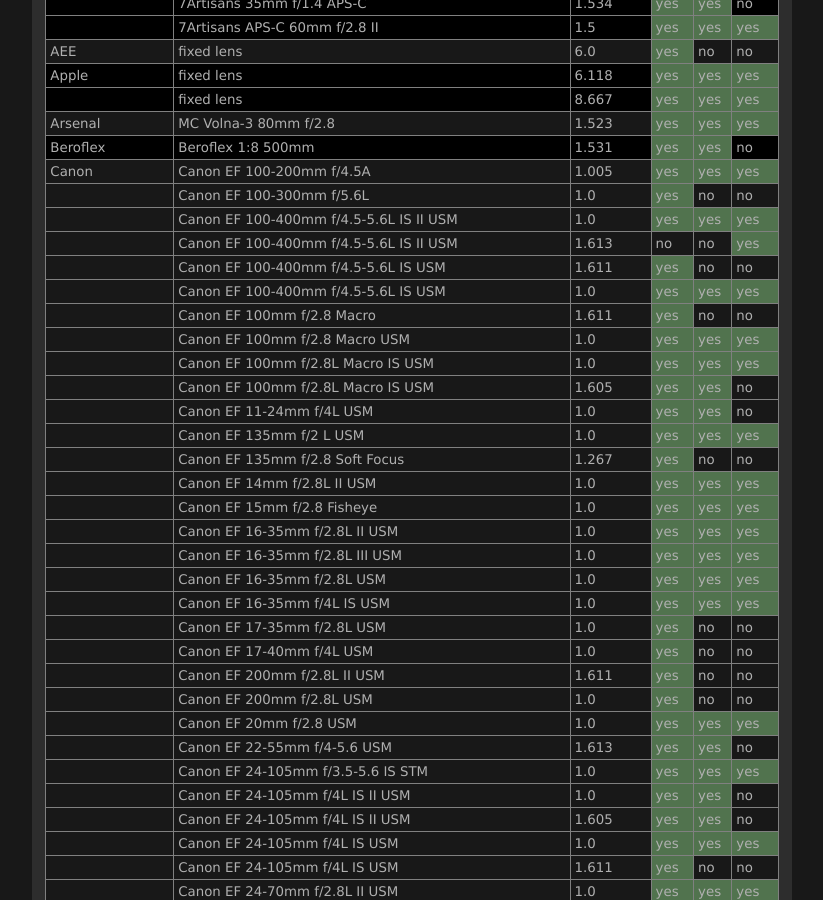
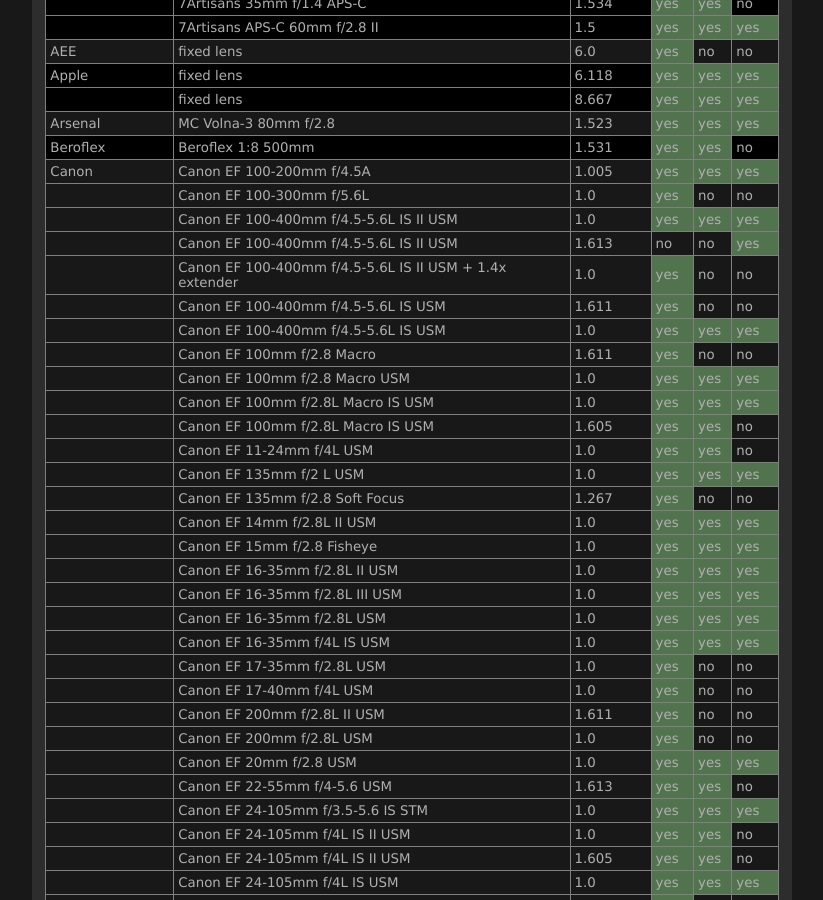
Before and after one commit to lensfun/lensfun.github.io, a Jekyll site: the page built from _posts/lenslist/2999-12-31-Lenslist-master.md, in a window 1280 px wide and 900 px high, scrolled down 522 px. Shown: the whole window, without its empty margins (284-1107 px from the left). Built offline with Jekyll 4.4.1, drawn with Linux system fonts in a browser that asks for light colours.

Commit message:
Update master lens list from GitHub Actions

```diff
--- a/_posts/lenslist/2999-12-31-Lenslist-master.md
+++ b/_posts/lenslist/2999-12-31-Lenslist-master.md
@@ -20,6 +20,7 @@ This list was generated on 2024-10-08 from current Lensfun sources. Your Lensfun
 <tr class="lenslist-bg2"><td></td><td>Canon EF 100-300mm f/5.6L</td><td>1.0</td><td class="lenslist-highlight lenslist-check">yes</td><td class="lenslist-check">no</td><td class="lenslist-check">no</td></tr>
 <tr class="lenslist-bg2"><td></td><td>Canon EF 100-400mm f/4.5-5.6L IS II USM</td><td>1.0</td><td class="lenslist-highlight lenslist-check">yes</td><td class="lenslist-highlight lenslist-check">yes</td><td class="lenslist-highlight lenslist-check">yes</td></tr>
 <tr class="lenslist-bg2"><td></td><td>Canon EF 100-400mm f/4.5-5.6L IS II USM</td><td>1.613</td><td class="lenslist-check">no</td><td class="lenslist-check">no</td><td class="lenslist-highlight lenslist-check">yes</td></tr>
+<tr class="lenslist-bg2"><td></td><td>Canon EF 100-400mm f/4.5-5.6L IS II USM + 1.4x extender</td><td>1.0</td><td class="lenslist-highlight lenslist-check">yes</td><td class="lenslist-check">no</td><td class="lenslist-check">no</td></tr>
 <tr class="lenslist-bg2"><td></td><td>Canon EF 100-400mm f/4.5-5.6L IS USM</td><td>1.611</td><td class="lenslist-highlight lenslist-check">yes</td><td class="lenslist-check">no</td><td class="lenslist-check">no</td></tr>
 <tr class="lenslist-bg2"><td></td><td>Canon EF 100-400mm f/4.5-5.6L IS USM</td><td>1.0</td><td class="lenslist-highlight lenslist-check">yes</td><td class="lenslist-highlight lenslist-check">yes</td><td class="lenslist-highlight lenslist-check">yes</td></tr>
 <tr class="lenslist-bg2"><td></td><td>Canon EF 100mm f/2.8 Macro</td><td>1.611</td><td class="lenslist-highlight lenslist-check">yes</td><td class="lenslist-check">no</td><td class="lenslist-check">no</td></tr>
```
